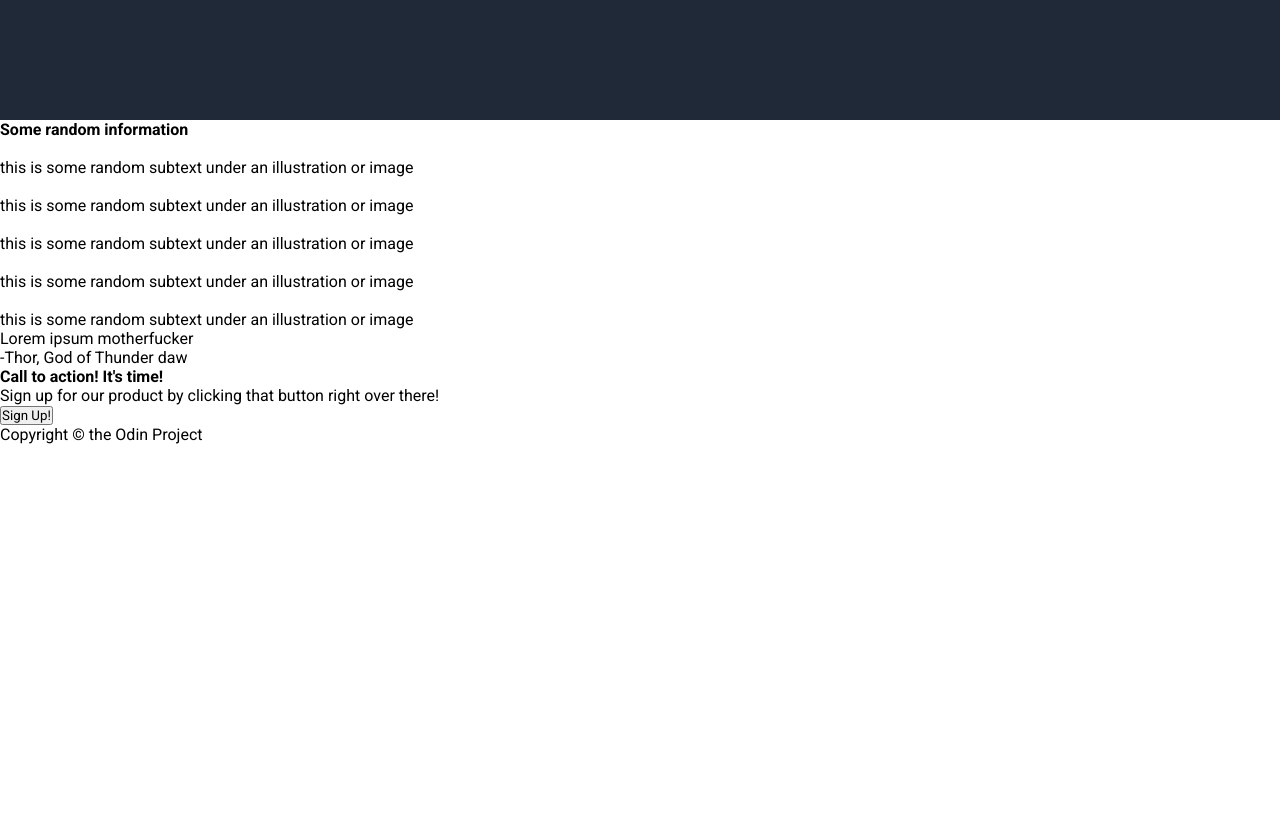
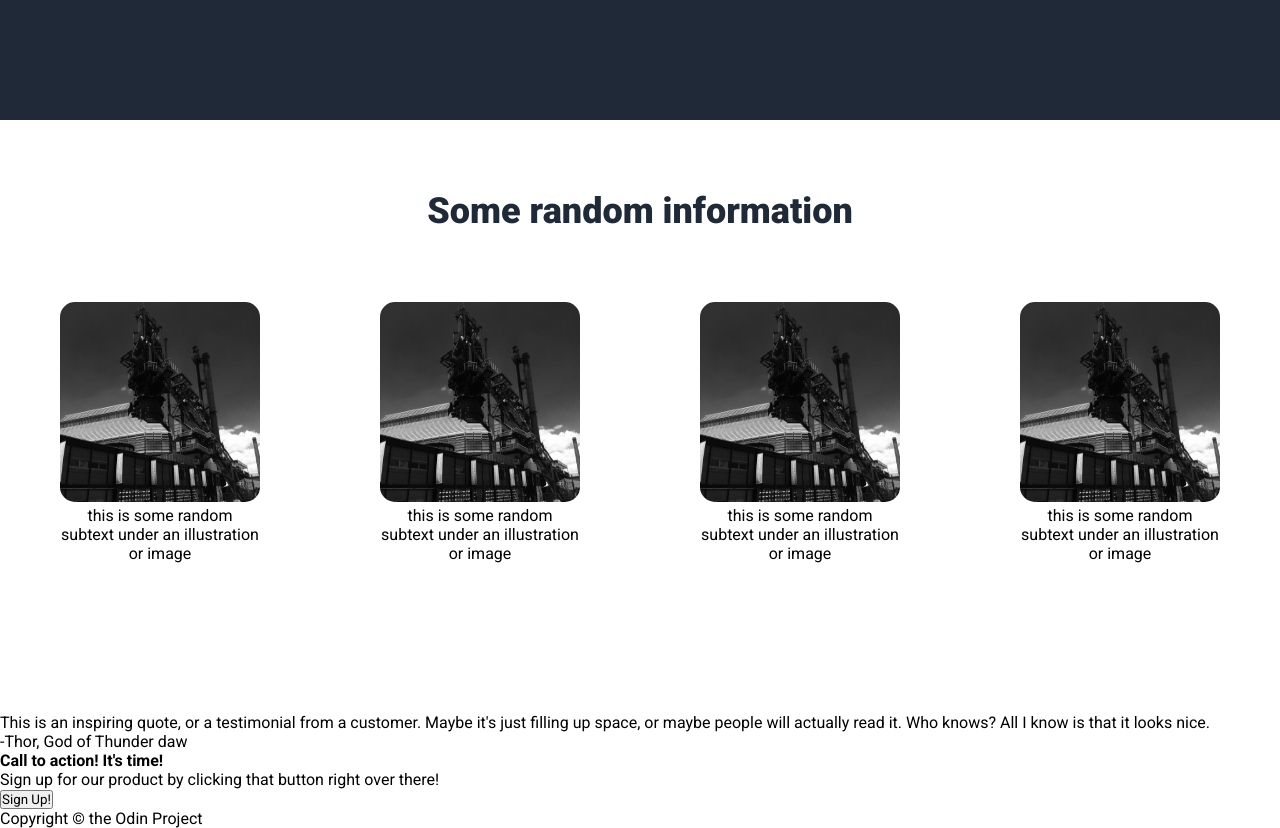
Before and after one commit to shantorrejos/css_odin, a plain HTML site: page index.html in a window 1280 px wide. Shown: the part 660-1488 px from the top of the page. Before the commit the page ends 1104 px from the top, so only its background shows below. Drawn offline with Linux system fonts and the light colour scheme.

Commit message:
Added styles for some random information
-Pictures and text are now arranged properly
-add style to quote section

```diff
--- a/index.html
+++ b/index.html
@@ -38,30 +38,26 @@
 
         <ul class="info-list">
             <li>
-                <img src="">
+                <img src="./images/factory-2179347_1280.jpg">
                 <p class="randoInfo text">this is some random subtext under an illustration or image</p>
             </li>
             <li>
-                <img src="">
+                <img src="./images/factory-2179347_1280.jpg">
                 <p class="randoInfo text">this is some random subtext under an illustration or image</p>
             </li>
             <li>
-                <img src="">
+                <img src="./images/factory-2179347_1280.jpg">
                 <p class="randoInfo text">this is some random subtext under an illustration or image</p>
             </li>
             <li>
-                <img src="">
-                <p class="randoInfo text">this is some random subtext under an illustration or image</p>
-            </li>
-            <li>
-                <img src="">
+                <img src="./images/factory-2179347_1280.jpg">
                 <p class="randoInfo text">this is some random subtext under an illustration or image</p>
             </li>
         </ul>
     </div>
 
     <div class="quote">
-        <div class="quote-text">Lorem ipsum motherfucker</div>
+        <div class="quote-text">This is an inspiring quote, or a testimonial from a customer. Maybe it's just filling up space, or maybe people will actually read it. Who knows? All I know is that it looks nice.</div>
         <div class="quote-author">-Thor, God of Thunder daw</div>
     </div>
 
--- a/style.css
+++ b/style.css
@@ -72,3 +72,36 @@ img.bannerimage{
     width: 800px;
     height: 300px;
 }
+
+.randoInfo{
+    text-align: center;
+}
+
+h4.randoInfo.title{
+    font-size: 36px;
+    font-weight: 900;
+    color: #1F2937;
+    margin: 70px;
+}
+
+li img{
+    width: 200px;
+    height: 200px;
+    border-radius: 15px;
+}
+
+ul.info-list{
+    list-style-type: none;
+    display: flex;
+    justify-content: center;
+    flex-wrap: wrap;
+    padding: 0;
+    margin: 0;
+    min-width: 20px;
+    gap: 120px;
+    margin-bottom: 150px;
+}
+
+li{
+    max-width: 200px;
+}
```
